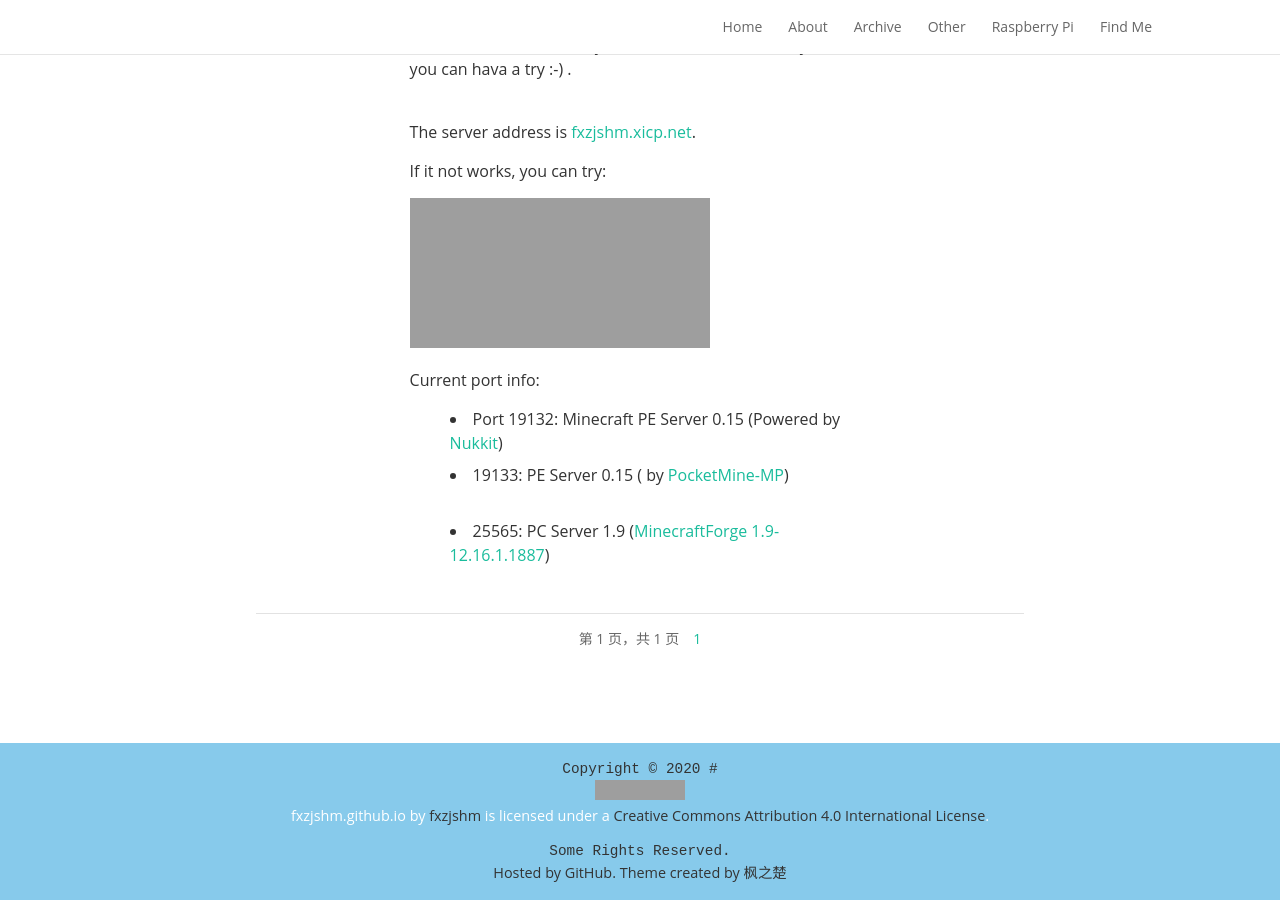
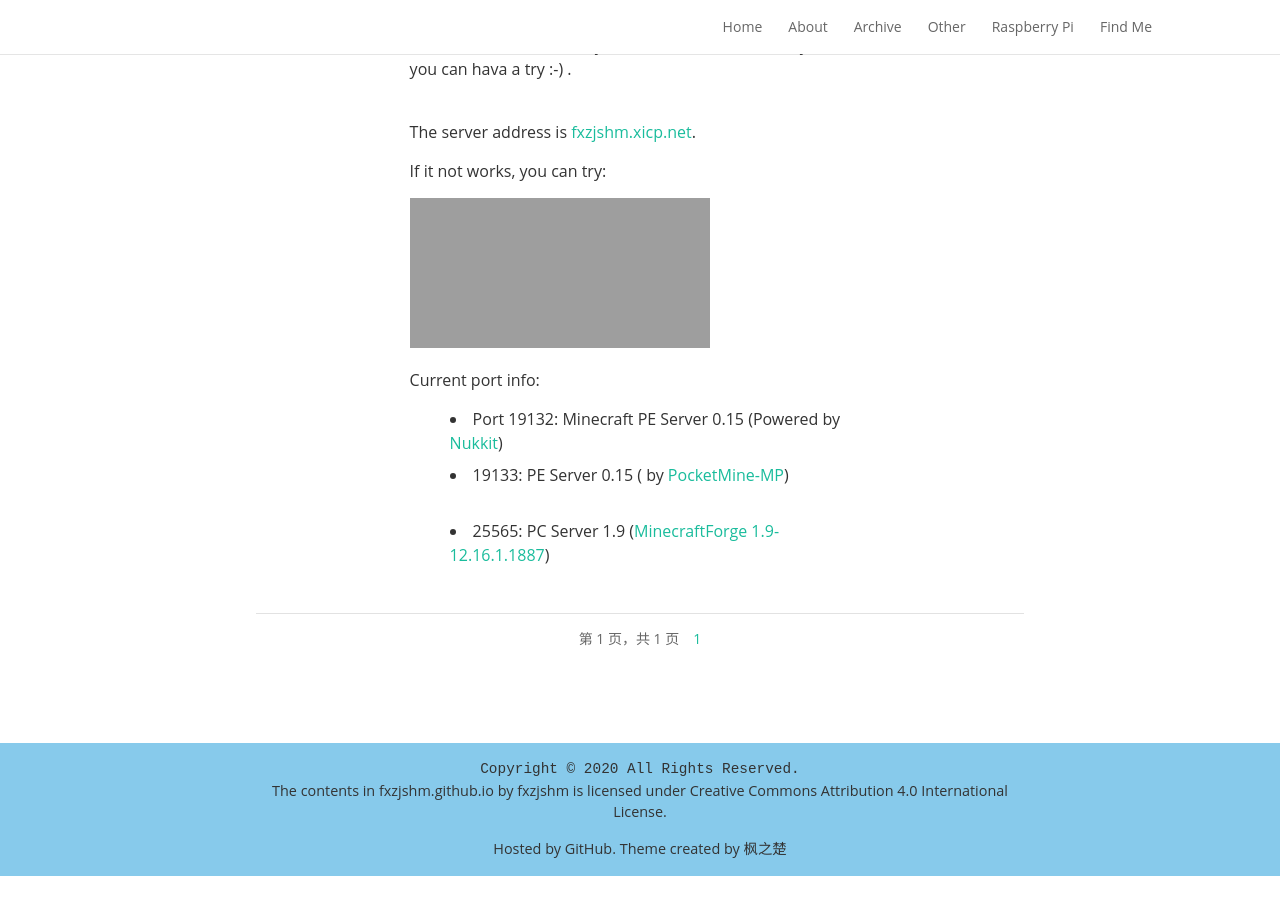
Before and after one commit to fxzjshm/fxzjshm.github.io, a Jekyll site: the page built from index.html, in a window 1280 px wide and 900 px high, scrolled down 2239 px. Built offline with Jekyll 4.4.1, drawn with Linux system fonts in a browser that asks for light colours; nearby versions of some CDN libraries; some web fonts are replaced; the list of posts is cut into pages by our own code; after the commit the page ends 3115 px from its top, so only the background shows below that; some of the changed lines change nothing that is shown; grey boxes are pictures that could not be loaded.

Commit message:
Remove unused social media & Move footer to footer.html

```diff
--- a/_config.yml
+++ b/_config.yml
@@ -1,4 +1,5 @@
 # SITE CONFIGURATION
+
 baseurl: "" # Set it to "" if use for personal site. The subpath of your site, e.g. /blog/
 url: "http://fxzjshm.github.io" # the base hostname & protocol for your site
 imageurl: "https://source.unsplash.com/category/nature/2600x500" #"https://unsplash.it/2600/500?random"
@@ -20,7 +21,6 @@
   header_text_feature_image: img/sample_feature_img.png
   place_holder_image: img/sample_feature_img.png
   footer_text: >
-   # <p style="color:white"><a rel="license" href="http://creativecommons.org/licenses/by/4.0/"><img alt="Creative Commons License" style="border-width:0" src="https://i.creativecommons.org/l/by/4.0/88x31.png" /></a><br /><span xmlns:dct="http://purl.org/dc/terms/" property="dct:title">fxzjshm.github.io</span> by <a xmlns:cc="http://creativecommons.org/ns#" href="http://fxzjshm.github.io/" property="cc:attributionName" rel="cc:attributionURL">fxzjshm</a> is licensed under a <a rel="license" href="http://creativecommons.org/licenses/by/4.0/">Creative Commons Attribution 4.0 International License</a>.</p>
 
   # Icons
   rss: false
@@ -28,10 +28,10 @@
   behance:
   bitbucket:
   dribbble:
-  facebook: "fxzjshm"
+  facebook:
   flickr:
   github: "fxzjshm"
-  weibo: "fxzjshm"
+  weibo:
   google_plus:
   instagram:
   linkedin:  # Full URL
@@ -41,7 +41,7 @@
   stack_exchange:  # Full URL
   steam:
   tumblr:
-  twitter: "fxzjshm"
+  twitter:
   wordpress:
   youtube:
 
@@ -83,5 +83,5 @@
   sass_dir: _sass
   style: :compressed
 
-gems:
+plugins:
   - jekyll-paginate
--- a/_includes/footer.html
+++ b/_includes/footer.html
@@ -5,7 +5,8 @@
 {% if site.theme.footer_text %}
 <footer id="page-footer-trans" class="page-footer">
 	<!--<p class="text">{{ site.theme.footer_text }}</p>-->
-	Copyright &copy; {{ site.time | date: '%Y' }} {{ site.theme.footer_text }} Some Rights Reserved.
+	Copyright &copy; {{ site.time | date: '%Y' }} {{ site.theme.footer_text }} All Rights Reserved.
+	<p>The contents in fxzjshm.github.io by <a href="http://fxzjshm.github.io/" >fxzjshm</a> is licensed under <a rel="license" href="http://creativecommons.org/licenses/by/4.0/">Creative Commons Attribution 4.0 International License</a>.</p>
 	<p class="text">Hosted by <a href="https://github.com">GitHub</a>. Theme created by <a href="https://github.com/fengzhichu/fengzhichu-theme/tree/gh-pages">枫之楚</a></p>
 </footer>
 {% endif %}
```
